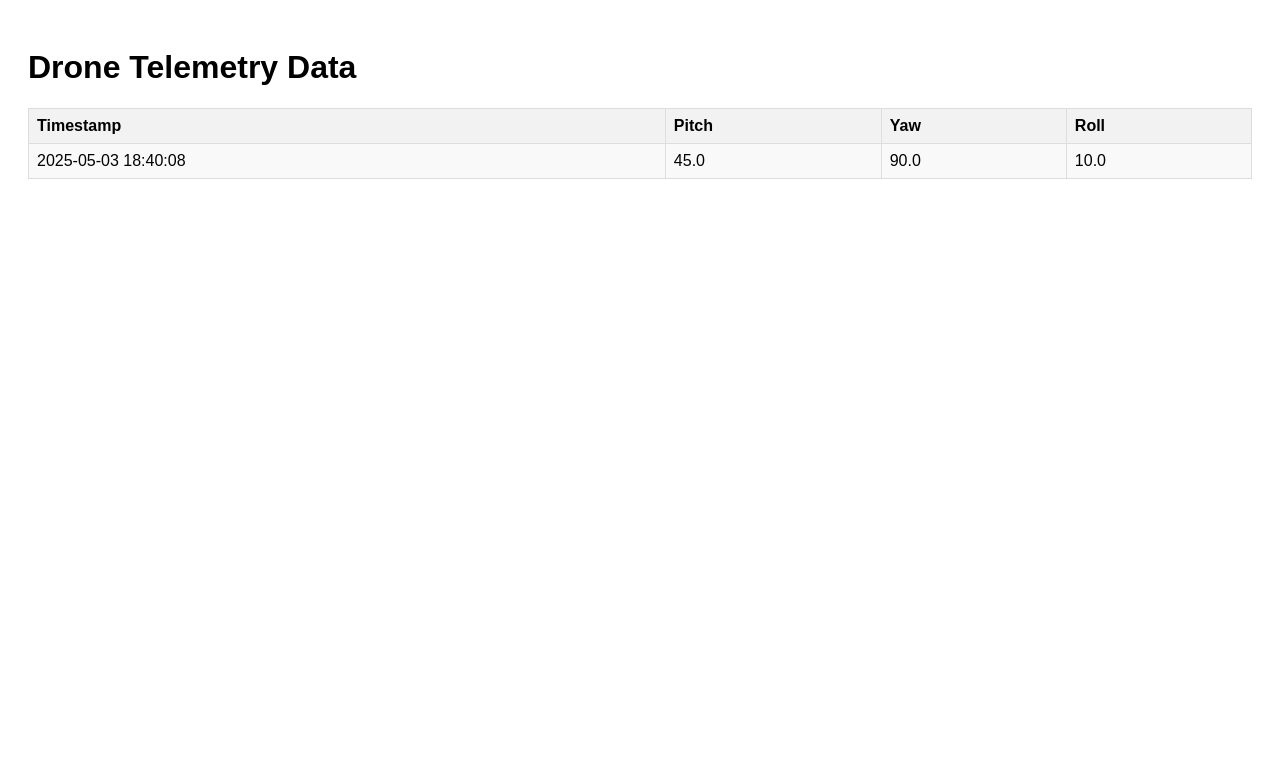
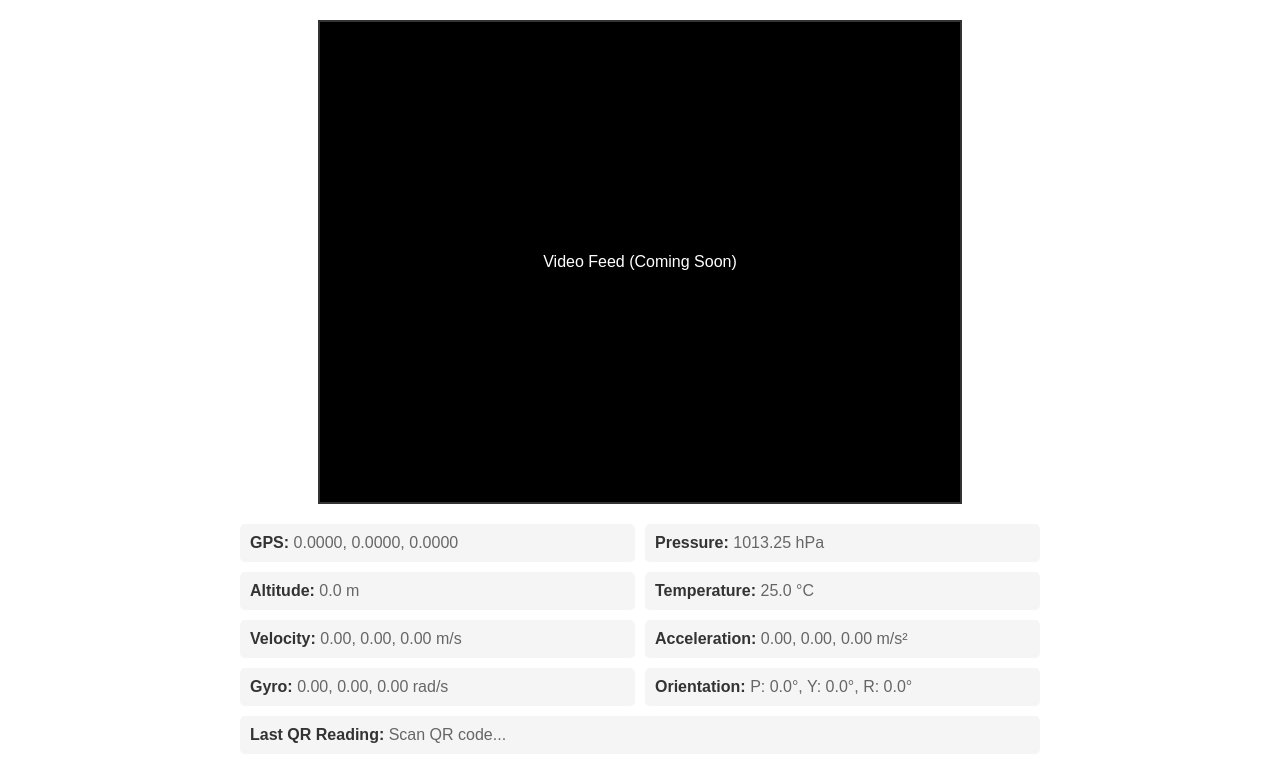
Before and after one commit to yusuf-abdullatif/Drone-Server, a Flask app: page / in a window 1280 px wide. Shown: the top 782 px of the page. Run offline with Flask 3, Linux system fonts and the light colour scheme; data comes from the database, SQL or seed files in the repository.

Commit message:
added put POST routing and more data fields

```diff
--- a/app/models.py
+++ b/app/models.py
@@ -1,12 +1,29 @@
-# app/models.py
 from app import db
-
+from datetime import datetime
 
 class SensorData(db.Model):
-    __tablename__ = 'sensor_data'
+    id = db.Column(db.Integer, primary_key=True)
+    timestamp = db.Column(db.DateTime, index=True, default=datetime.utcnow)
 
-    id = db.Column(db.Integer, primary_key=True)
-    timestamp = db.Column(db.DateTime, default=db.func.current_timestamp())
+    # Existing fields
     pitch = db.Column(db.Float)
     yaw = db.Column(db.Float)
     roll = db.Column(db.Float)
+
+    # New fields
+    gpsx = db.Column(db.Float)
+    gpsy = db.Column(db.Float)
+    gpsz = db.Column(db.Float)
+    pressure = db.Column(db.Float)
+    altitude = db.Column(db.Float)
+    temp = db.Column(db.Float)
+    Vx = db.Column(db.Float)
+    Vy = db.Column(db.Float)
+    Vz = db.Column(db.Float)
+    Ax = db.Column(db.Float)
+    Ay = db.Column(db.Float)
+    Az = db.Column(db.Float)
+    Gx = db.Column(db.Float)
+    Gy = db.Column(db.Float)
+    Gz = db.Column(db.Float)
+    last_qr_reading = db.Column(db.String(200))
--- a/app/routes.py
+++ b/app/routes.py
@@ -1,19 +1,21 @@
 from flask import Blueprint, request, jsonify, render_template
 from app.models import SensorData
 from app import db
-from datetime import datetime
+
 
 main_bp = Blueprint('main', __name__)
 
-
 @main_bp.route('/')
 def index():
-    # Remove db.app.app_context() and use direct queries
     if not SensorData.query.first():
         mock_data = SensorData(
-            pitch=45.0,
-            yaw=90.0,
-            roll=10.0
+            pitch=0.0, yaw=0.0, roll=0.0,
+            gpsx=0.0, gpsy=0.0, gpsz=0.0,
+            pressure=1013.25, altitude=0.0, temp=25.0,
+            Vx=0.0, Vy=0.0, Vz=0.0,
+            Ax=0.0, Ay=0.0, Az=0.0,
+            Gx=0.0, Gy=0.0, Gz=0.0,
+            last_qr_reading="Scan QR code..."
         )
         db.session.add(mock_data)
         db.session.commit()
@@ -21,35 +23,30 @@ def index():
     data = SensorData.query.order_by(SensorData.timestamp.desc()).all()
     return render_template('index.html', data=data)
 
-
 @main_bp.route('/api/data', methods=['POST'])
 def receive_data():
     data = request.get_json()
     new_data = SensorData(
         pitch=data.get('pitch', 0.0),
         yaw=data.get('yaw', 0.0),
-        roll=data.get('roll', 0.0)
+        roll=data.get('roll', 0.0),
+        gpsx=data.get('gpsx', 0.0),
+        gpsy=data.get('gpsy', 0.0),
+        gpsz=data.get('gpsz', 0.0),
+        pressure=data.get('pressure', 0.0),
+        altitude=data.get('altitude', 0.0),
+        temp=data.get('temp', 0.0),
+        Vx=data.get('Vx', 0.0),
+        Vy=data.get('Vy', 0.0),
+        Vz=data.get('Vz', 0.0),
+        Ax=data.get('Ax', 0.0),
+        Ay=data.get('Ay', 0.0),
+        Az=data.get('Az', 0.0),
+        Gx=data.get('Gx', 0.0),
+        Gy=data.get('Gy', 0.0),
+        Gz=data.get('Gz', 0.0),
+        last_qr_reading=data.get('last_qr_reading', '')
     )
     db.session.add(new_data)
     db.session.commit()
     return jsonify({"message": "Data saved!"}), 201
-
-
-# @main_bp.route('/api/video', methods=['POST'])
-# def receive_video():
-#     frame = request.data
-#     return Response(b'--frame\r\n'
-#                    b'Content-Type: image/jpeg\r\n\r\n' + frame + b'\r\n\r\n',
-#                    mimetype='multipart/x-mixed-replace; boundary=frame')
-#
-# @main_bp.route('/video_feed')
-# def video_feed():
-#     return Response(generate_frames(),
-#                    mimetype='multipart/x-mixed-replace; boundary=frame')
-#
-# def generate_frames():
-#     while True:
-#         # For real implementation, use a queue/redis
-#         time.sleep(0.1)  # Simulate 10 FPS
-#         yield (b'--frame\r\n'
-#                b'Content-Type: image/jpeg\r\n\r\n' + b'fake_frame' + b'\r\n')
--- a/app/templates/index.html
+++ b/app/templates/index.html
@@ -1,32 +1,92 @@
 <!DOCTYPE html>
 <html>
 <head>
-    <title>Drone Data Dashboard</title>
+    <title>Sensor Dashboard</title>
     <style>
-        body { font-family: Arial, sans-serif; padding: 20px; }
-        .data-table { border-collapse: collapse; width: 100%; }
-        th, td { border: 1px solid #ddd; padding: 8px; text-align: left; }
-        th { background-color: #f2f2f2; }
-        tr:nth-child(even) { background-color: #f9f9f9; }
+        body {
+            font-family: Arial, sans-serif;
+            margin: 20px;
+        }
+        .video-container {
+            width: 640px;
+            height: 480px;
+            margin: 0 auto;
+            border: 2px solid #333;
+            background: #000;
+            color: white;
+            display: flex;
+            align-items: center;
+            justify-content: center;
+        }
+        .data-grid {
+            display: grid;
+            grid-template-columns: repeat(2, 1fr);
+            gap: 10px;
+            margin-top: 20px;
+            max-width: 800px;
+            margin-left: auto;
+            margin-right: auto;
+        }
+        .data-item {
+            padding: 10px;
+            background: #f5f5f5;
+            border-radius: 5px;
+        }
+        .data-label {
+            font-weight: bold;
+            color: #333;
+        }
+        .data-value {
+            color: #666;
+        }
     </style>
 </head>
 <body>
-    <h1>Drone Telemetry Data</h1>
-    <table class="data-table">
-        <tr>
-            <th>Timestamp</th>
-            <th>Pitch</th>
-            <th>Yaw</th>
-            <th>Roll</th>
-        </tr>
-        {% for entry in data %}
-        <tr>
-            <td>{{ entry.timestamp }}</td>
-            <td>{{ entry.pitch }}</td>
-            <td>{{ entry.yaw }}</td>
-            <td>{{ entry.roll }}</td>
-        </tr>
-        {% endfor %}
-    </table>
+    <div class="video-container">
+        Video Feed (Coming Soon)
+    </div>
+
+    <div class="data-grid">
+        <!-- Latest Data Only -->
+        {% if data %}
+        {% set latest = data[0] %}
+        <div class="data-item">
+            <span class="data-label">GPS:</span>
+            <span class="data-value">{{ "%.4f, %.4f, %.4f"|format(latest.gpsx, latest.gpsy, latest.gpsz) }}</span>
+        </div>
+        <div class="data-item">
+            <span class="data-label">Pressure:</span>
+            <span class="data-value">{{ latest.pressure }} hPa</span>
+        </div>
+        <div class="data-item">
+            <span class="data-label">Altitude:</span>
+            <span class="data-value">{{ latest.altitude }} m</span>
+        </div>
+        <div class="data-item">
+            <span class="data-label">Temperature:</span>
+            <span class="data-value">{{ latest.temp }} °C</span>
+        </div>
+        <div class="data-item">
+            <span class="data-label">Velocity:</span>
+            <span class="data-value">{{ "%.2f, %.2f, %.2f"|format(latest.Vx, latest.Vy, latest.Vz) }} m/s</span>
+        </div>
+        <div class="data-item">
+            <span class="data-label">Acceleration:</span>
+            <span class="data-value">{{ "%.2f, %.2f, %.2f"|format(latest.Ax, latest.Ay, latest.Az) }} m/s²</span>
+        </div>
+        <div class="data-item">
+            <span class="data-label">Gyro:</span>
+            <span class="data-value">{{ "%.2f, %.2f, %.2f"|format(latest.Gx, latest.Gy, latest.Gz) }} rad/s</span>
+        </div>
+        <div class="data-item">
+            <span class="data-label">Orientation:</span>
+            <span class="data-value">P: {{ latest.pitch|round(2) }}°, Y: {{ latest.yaw|round(2) }}°, R: {{ latest.roll|round(2) }}°</span>
+        </div>
+        <div class="data-item" style="grid-column: 1 / -1;">
+            <span class="data-label">Last QR Reading:</span>
+            <span class="data-value">{{ latest.last_qr_reading }}</span>
+        </div>
+        {% endif %}
+    </div>
 </body>
 </html>
```
